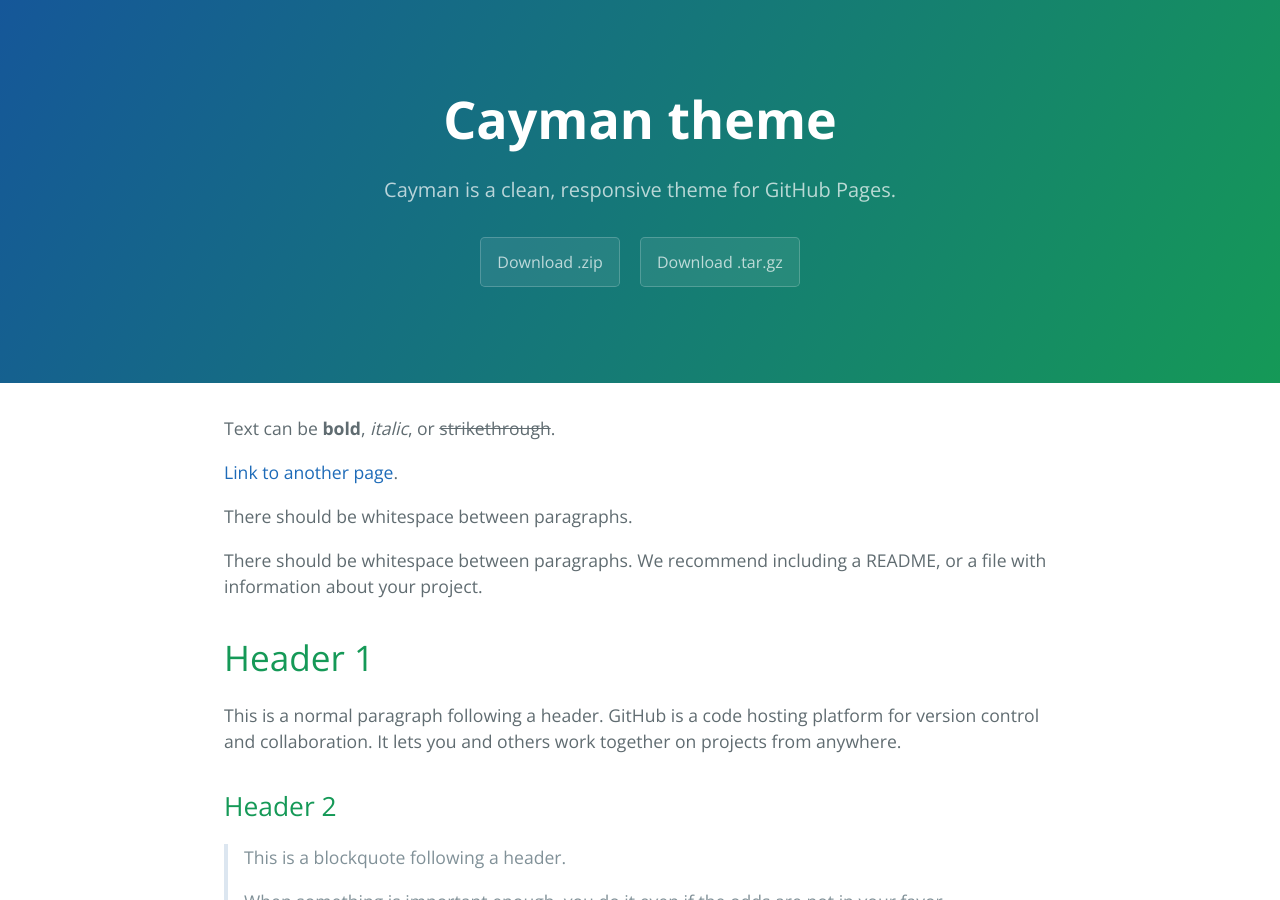
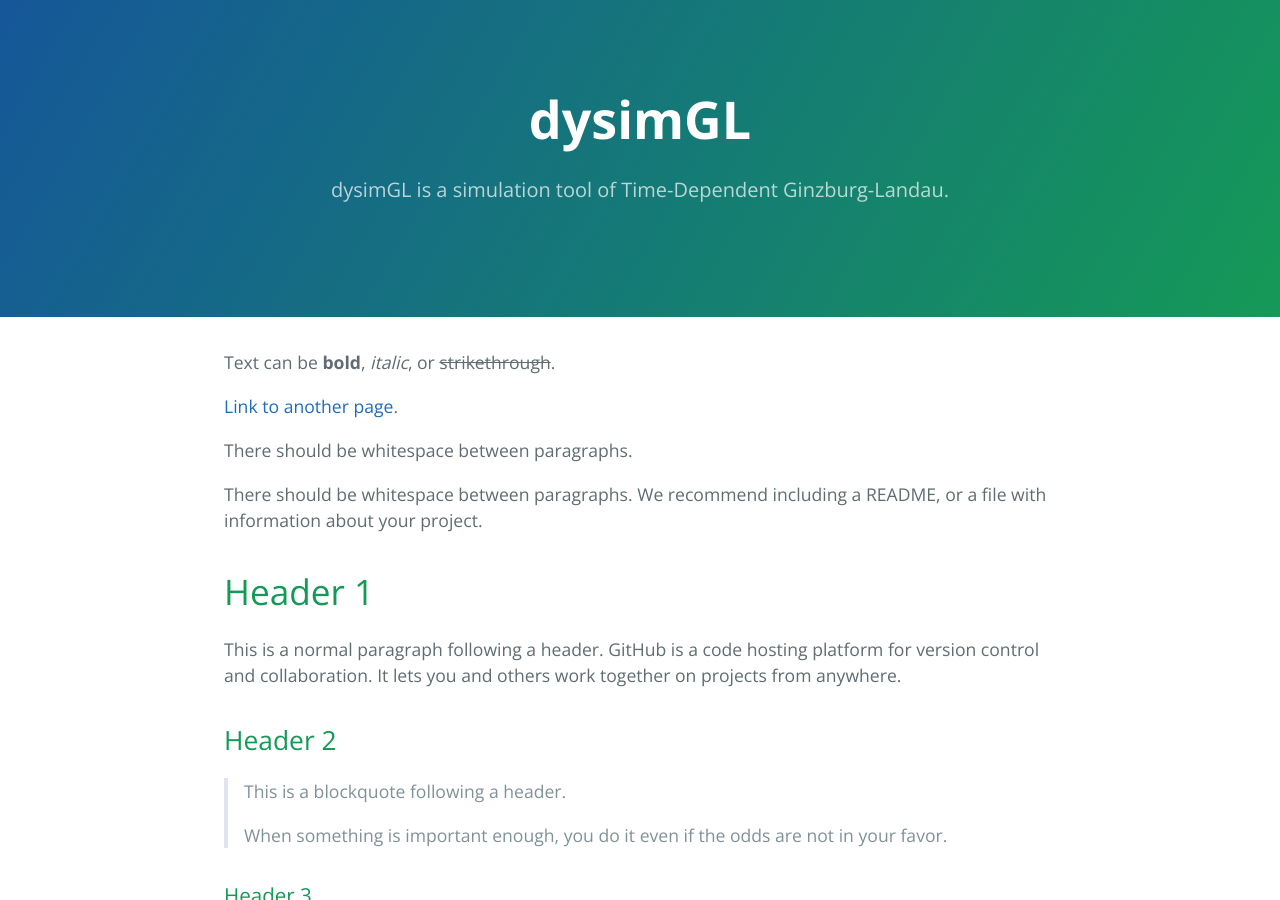
Before and after one commit to dyGiLa/dygila.github.io, a Jekyll site: the page built from index.md, in a window 1280 px wide and 900 px high. Built offline with Jekyll 4.4.1, drawn with Linux system fonts in a browser that asks for light colours.

Commit message:
edit _config.yml

```diff
--- a/_config.yml
+++ b/_config.yml
@@ -1,5 +1,5 @@
-title: Cayman theme
-description: Cayman is a clean, responsive theme for GitHub Pages.
-show_downloads: true
+title: dysimGL
+description: dysimGL is a simulation tool of Time-Dependent Ginzburg-Landau.
+show_downloads: false
 google_analytics:
-theme: jekyll-theme-cayman
+#theme: jekyll-theme-cayman
```
